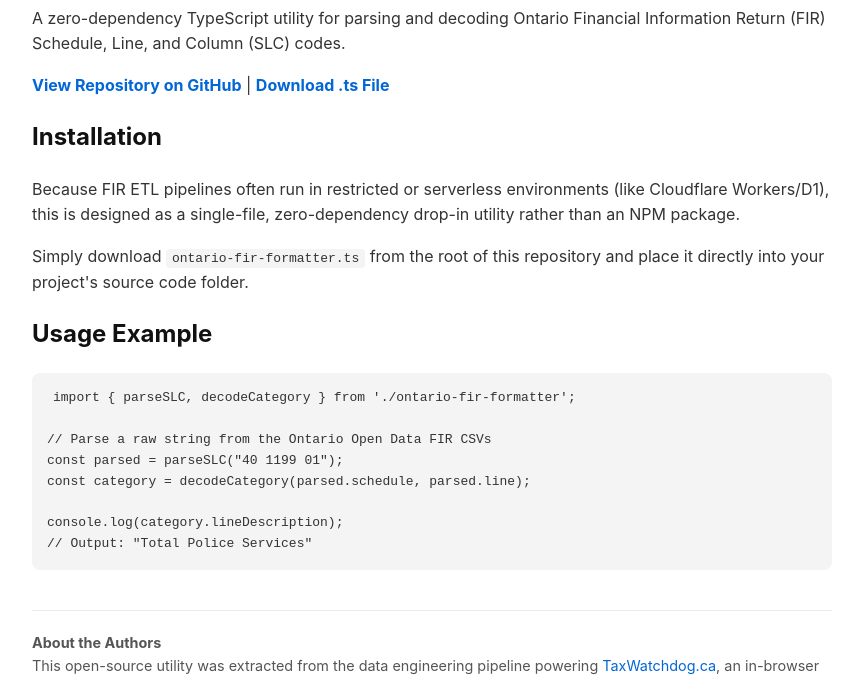
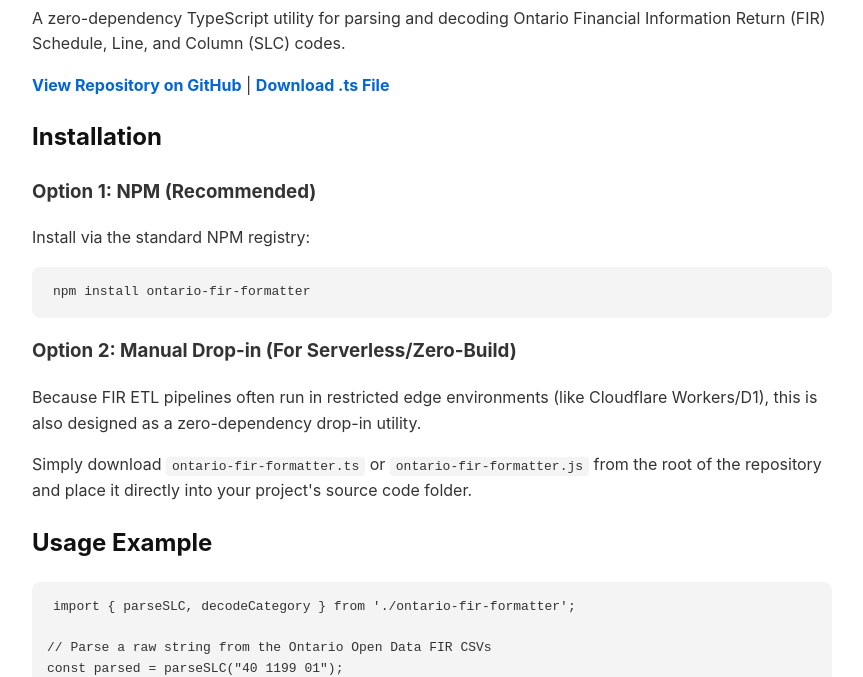
Before and after one commit to sentientcoders/ontario-fir-formatter, a website: page docs/index.html in a window 1280 px wide. Shown: the part 107-784 px from the top of the page, without its empty margins (208-1071 px from the left). Drawn offline with Linux system fonts and the light colour scheme.

Commit message:
Added npm installation instructions.
Added installation options for NPM and manual drop-in methods.

```diff
--- a/docs/index.html
+++ b/docs/index.html
@@ -20,9 +20,15 @@
 
     <p><strong><a href="https://github.com/sentientcoders/ontario-fir-formatter">View Repository on GitHub</a></strong> | <strong><a href="https://raw.githubusercontent.com/sentientcoders/ontario-fir-formatter/refs/heads/main/ontario-fir-formatter.ts">Download .ts File</a></strong></p>
 
-    <h2>Installation</h2>
-    <p>Because FIR ETL pipelines often run in restricted or serverless environments (like Cloudflare Workers/D1), this is designed as a single-file, zero-dependency drop-in utility rather than an NPM package.</p>
-    <p>Simply download <code>ontario-fir-formatter.ts</code> from the root of this repository and place it directly into your project's source code folder.</p>
+<h2>Installation</h2>
+
+    <h3>Option 1: NPM (Recommended)</h3>
+    <p>Install via the standard NPM registry:</p>
+    <pre><code>npm install ontario-fir-formatter</code></pre>
+
+    <h3>Option 2: Manual Drop-in (For Serverless/Zero-Build)</h3>
+    <p>Because FIR ETL pipelines often run in restricted edge environments (like Cloudflare Workers/D1), this is also designed as a zero-dependency drop-in utility.</p>
+    <p>Simply download <code>ontario-fir-formatter.ts</code> or <code>ontario-fir-formatter.js</code> from the root of the repository and place it directly into your project's source code folder.</p>
 
     <h2>Usage Example</h2>
     <pre><code>import { parseSLC, decodeCategory } from './ontario-fir-formatter';
```
